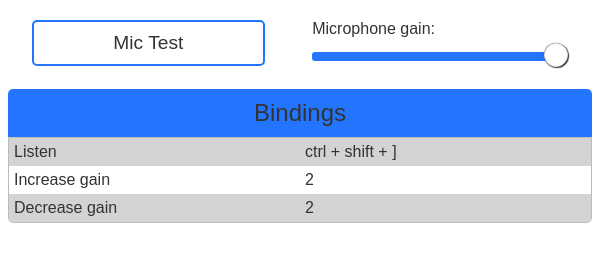
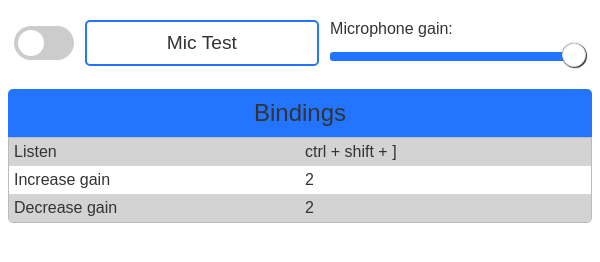
Before and after one commit to kuwood/mic-check, an Electron app: page index.html in a window 600 px wide. Drawn offline with Linux system fonts and the light colour scheme; no server answers.

Commit message:
Add a switch element

```diff
--- a/index.html
+++ b/index.html
@@ -14,6 +14,10 @@
       <input type=range id=gain min=0 max=1 value=1 step=0.05>
     </div>
     <button id="test">Mic Test</button>
+    <label class="switch">
+      <input type="checkbox">
+      <div class="slider round"></div>
+    </label>
   </section>
   <table class="table">
     <caption>Bindings</caption>
--- a/main.css
+++ b/main.css
@@ -99,3 +99,59 @@ input[type=range]::-webkit-slider-thumb {
 input[type=range]:focus::-webkit-slider-runnable-track {
   background: #2375ff;
 }
+
+ /* The switch - the box around the slider */
+.switch {
+  position: relative;
+  display: inline-block;
+  width: 60px;
+  height: 34px;
+  top: 6px;
+}
+
+/* Hide default HTML checkbox */
+.switch input {display:none;}
+
+/* The slider */
+.slider {
+  position: absolute;
+  cursor: pointer;
+  top: 0;
+  left: 0;
+  right: 0;
+  bottom: 0;
+  background-color: #ccc;
+  transition: .4s;
+}
+
+.slider:before {
+  position: absolute;
+  content: "";
+  height: 26px;
+  width: 26px;
+  left: 4px;
+  bottom: 4px;
+  background-color: white;
+  transition: .4s;
+}
+
+input:checked + .slider {
+  background-color: #2375ff;
+}
+
+input:focus + .slider {
+  box-shadow: 0 0 1px #2375ff;
+}
+
+input:checked + .slider:before {
+  transform: translateX(26px);
+}
+
+/* Rounded sliders */
+.slider.round {
+  border-radius: 34px;
+}
+
+.slider.round:before {
+  border-radius: 50%;
+}
```
